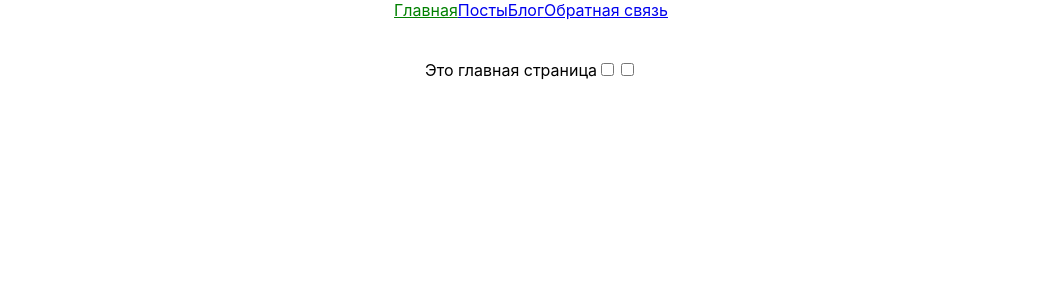
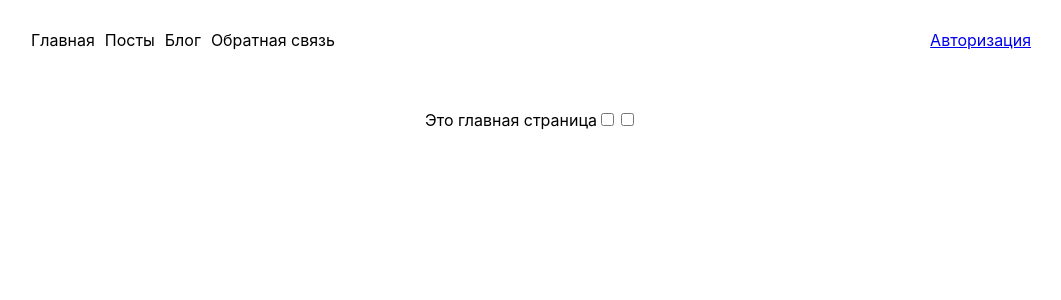
Before and after one commit to Catherina17/-, a React (Create React App) app: page / in a window 1280 px wide. Shown: the top 300 px of the page, without its empty margins (109-1170 px from the left). Built offline with nearby package versions, Linux system fonts and the light colour scheme.

Commit message:
Повторение урока по авторизованному пользователю

```diff
--- a/package.json
+++ b/package.json
@@ -8,6 +8,7 @@
     "react-dom": "^19.0.0",
     "react-router-dom": "^7.1.1",
     "react-scripts": "5.0.1",
+    "styled-components": "^6.1.14",
     "web-vitals": "^4.2.4"
   },
   "scripts": {
--- a/src/App.js
+++ b/src/App.js
@@ -7,8 +7,11 @@ import { Feedback } from './pages/feedback'
 import { Post } from './pages/posts/post'
 import { BlogElement } from './pages/blog/blogElement'
 import { Error } from './pages/error'
+import { AuthProvider } from './context/AuthContext'
+import { Login } from './pages/login'
+import { Protected } from './pages/protected'
+import { CheckAuth } from './components/checkAuth'
 import './App.css';
-import { AuthProvider } from './context/AuthContext'
 
 function App() {
   const router = createBrowserRouter([
@@ -40,10 +43,20 @@ function App() {
         {
           path: 'feedback',
           element: <Feedback />
+        },
+        {
+          path: '/protected',
+          element: <CheckAuth>
+            <Protected />
+          </CheckAuth>
         }
-      ]
+      ],
     },
-  ])
+    {
+      path: '/login',
+      element: <Login />
+    }
+  ]);
 
   return (
     <AuthProvider>
--- /dev/null
+++ b/src/components/checkAuth/index.js
@@ -0,0 +1,13 @@
+import { useAuth } from "../../hooks/useAuth";
+import { Navigate, useLocation } from "react-router-dom";
+
+export const CheckAuth = ({ children }) => {
+    const auth = useAuth()
+    const location = useLocation()
+
+    if (!auth.user) {
+        return <Navigate to='/login' state={{ from: location }} replace />
+    }
+
+    return children
+}
--- a/src/components/root/index.js
+++ b/src/components/root/index.js
@@ -1,42 +1,69 @@
+// import React from 'react'
+// import { NavLink, Outlet } from 'react-router-dom'
+// import styles from './style.module.css'
+
+// export const Root = () => <>
+//     <NavLink
+//         to='/'
+//         className={({ isActive }) => {
+//             return isActive ? styles.home : '';
+//         }}
+//     >
+//         Главная
+//     </NavLink>
+//     <NavLink
+//         to='posts'
+//         className={({ isActive }) => {
+//             return isActive ? styles.post : '';
+//         }}
+//     >
+//         Посты
+//     </NavLink>
+//     <NavLink
+//         to='blog'
+//         className={({ isActive }) => {
+//             return isActive ? styles.blog : '';
+//         }}
+//     >
+//         Блог
+//     </NavLink>
+//     <NavLink
+//         to='feedback'
+//         className={({ isActive }) => {
+//             return isActive ? styles.feedback : '';
+//         }}
+//     >
+//         Обратная связь
+//     </NavLink>
+//     <br />
+//     <br />
+//     <br />
+//     <Outlet />
+// </>
+
 import React from 'react'
-import { NavLink, Outlet } from 'react-router-dom'
-import styles from './style.module.css'
+import { Outlet } from 'react-router-dom'
+import { User } from '../user'
+import { useAuth } from '../../hooks/useAuth'
+import * as SC from '../../styles'
 
-export const Root = () => <>
-    <NavLink
-        to='/'
-        className={({ isActive }) => {
-            return isActive ? styles.home : '';
-        }}
-    >
-        Главная
-    </NavLink>
-    <NavLink
-        to='posts'
-        className={({ isActive }) => {
-            return isActive ? styles.post : '';
-        }}
-    >
-        Посты
-    </NavLink>
-    <NavLink
-        to='blog'
-        className={({ isActive }) => {
-            return isActive ? styles.blog : '';
-        }}
-    >
-        Блог
-    </NavLink>
-    <NavLink
-        to='feedback'
-        className={({ isActive }) => {
-            return isActive ? styles.feedback : '';
-        }}
-    >
-        Обратная связь
-    </NavLink>
-    <br />
-    <br />
-    <br />
-    <Outlet />
-</>
+export const Root = () => {
+    const auth = useAuth()
+
+    return <SC.Layout>
+        <SC.Header>
+            <SC.Menu>
+                <SC.Link to='/'>Главная</SC.Link>
+                <SC.Link to='posts'>Посты</SC.Link>
+                <SC.Link to='blog'>Блог</SC.Link>
+                <SC.Link to='feedback'>Обратная связь</SC.Link>
+                {auth.user ? <SC.Link to='protected'>Защищённая страничка</SC.Link> : null}
+            </SC.Menu>
+            <User />
+        </SC.Header>
+        <br />
+        <br />
+        <br />
+        <Outlet />
+    </SC.Layout>
+}
--- /dev/null
+++ b/src/components/user/index.js
@@ -0,0 +1,25 @@
+import React from 'react'
+import { Link, useNavigate } from 'react-router-dom'
+import { useAuth } from '../../hooks/useAuth'
+
+export const User = () => {
+    const auth = useAuth()
+    const navigate = useNavigate()
+
+
+    if (!auth.user) {
+        return <Link to='/login'>Авторизация</Link>
+    }
+
+    return <div>
+        Добро пожаловать {auth.user}!
+        <br />
+        <button
+            onClick={() => {
+                auth.signOut(() => navigate('/'));
+            }}
+        >
+            Выход
+        </button>
+    </div>
+}
--- a/src/context/AuthContext.js
+++ b/src/context/AuthContext.js
@@ -2,7 +2,7 @@ import { createContext, useState } from "react";
 
 export const AuthContext = createContext(null)
 
-export const AuthProvider = ({children}) => {
+export const AuthProvider = ({ children }) => {
     const [user, setUser] = useState(null)
 
     const signIn = (newUser, callback) => {
--- /dev/null
+++ b/src/pages/login/index.js
@@ -0,0 +1,44 @@
+import React, { useState } from 'react'
+import { useLocation, useNavigate } from 'react-router-dom'
+import { useAuth } from '../../hooks/useAuth'
+
+export const Login = () => {
+    const [error, setError] = useState('')
+
+    const navigate = useNavigate()
+    const location = useLocation()
+    const auth = useAuth()
+
+    const from = location.state?.from?.pathname || '/';
+
+    const handleSubmit = (event) => {
+        event.preventDefault()
+
+        const formData = new FormData(event.currentTarget)
+        const userName = formData.get('userName')
+
+        if (!userName) {
+            setError('Введите имя пользователя')
+            return
+        }
+
+        auth.signIn(userName, () => {
+            setError('')
+            navigate(from, {replace: true})
+        })
+    }
+
+    return (
+        <div>
+            <p>Пожалуйста, авторизуйтесь</p>
+            <div style={{ color: 'red' }}>{error}</div>
+            <form onSubmit={handleSubmit}>
+                <label>
+                    Имя пользователя: <input name='userName' type='text' />
+                </label>
+                <br />
+                <button type='submit'>Войти</button>
+            </form>
+        </div>
+    )
+}
--- /dev/null
+++ b/src/pages/protected/index.js
@@ -0,0 +1,3 @@
+import React from 'react'
+
+export const Protected = () => <div>Ты достоин!</div>
--- /dev/null
+++ b/src/styles.js
@@ -0,0 +1,25 @@
+import styled from 'styled-components'
+import { NavLink } from 'react-router-dom'
+
+export const Layout = styled.div`
+    max-width: 1000px;
+    margin: 30px auto 0 auto;
+`
+export const Header = styled.div`
+    display: flex;
+    justify-content: space-between;
+    align-items: center;
+`
+export const Menu = styled.div`
+    display: flex;
+    gap: 10px;
+    align-items: center;
+`
+export const Link = styled(NavLink)`
+    color: black;
+    text-decoration: none;
+
+    &:hover {
+        text-decoration: underline;
+    }
+`
```
Also changed, not shown: 1 other file (tests, documents, lock files or other folders).
